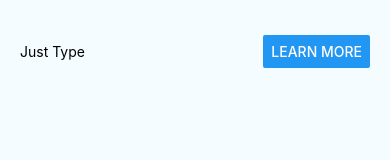
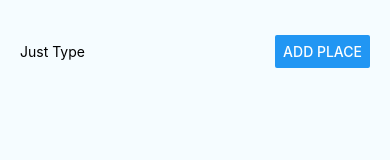
Before and after one commit to cartond/maps-checkin, a React Native app: screen / in a window 390 px wide. Shown: the top 160 px of the page. Built offline with nearby package versions, Linux system fonts and the light colour scheme.

Commit message:
Use components instead of a messy JSX

```diff
--- a/App.js
+++ b/App.js
@@ -6,54 +6,30 @@
  * @flow
  */
 
-import React, {Component} from 'react';
-import {Button, StyleSheet, Text, View, TextInput} from 'react-native';
+import React, { Component } from 'react';
+import { StyleSheet, View } from 'react-native';
+
+import ListItem from './src/components/ListItem/ListItem'
+import PlaceInput from './src/components/Input/PlaceInput/PlaceInput'
 
 export default class App extends Component {
   state = {
-    placeName: '',
     places: []
   }
 
-  placeNameChangedHandler = (placeName) => {
-    this.setState({placeName})
-  }
-
-  placeSubmitHandler = () => {
-    if(this.state.placeName.trim() === ""){
-      return;
-    }
-
+  placeAddedHandler = placeName => {
     this.setState(prevState => {
       return {
-        places: prevState.places.concat(this.state.placeName.trim())
+        places: prevState.places.concat(placeName)
       }
-    })
-  }
+    });
+  };
 
   render() {
-    const placesOutput = this.state.places.map((place, i) =>
-      <Text key={i}>{place}</Text>
-    )
     return (
       <View style={styles.container}>
-        <View style={styles.inputContainer}>
-          <TextInput
-            style={styles.placeInput}
-            value={this.state.placeName}
-            onChangeText={this.placeNameChangedHandler}
-            placeholder="Just Type"
-            />
-          <Button
-           style={styles.placeButton}
-            onPress={this.placeSubmitHandler}
-            title="Learn More"
-            accessibilityLabel="Learn more about this purple button"
-          />
-        </View>
-        <View>
-          {placesOutput}
-        </View>
+        <PlaceInput onPlaceAdded={this.placeAddedHandler} />
+        <ListItem places={this.state.places} />
       </View>
     );
   }
@@ -69,17 +45,8 @@
     justifyContent: 'flex-start',
     alignItems: "center",
   },
-  inputContainer: {
-    // flex: 1,
-    width: '100%',
-    flexDirection: 'row',
-    justifyContent: 'space-between',
-    alignItems: 'center'
-  },
-  placeInput: {
-    width: '70%'
-  },
-  placeButton: {
-    width: '30%'
+
+  listContainer: {
+    width: '100%'
   }
 });
--- /dev/null
+++ b/src/components/Input/PlaceInput/PlaceInput.js
@@ -0,0 +1,62 @@
+import React, { Component } from 'react';
+import { View, TextInput, Button, StyleSheet } from 'react-native'
+
+
+class PlaceInput extends Component {
+  state = {
+    placeName: '',
+  }
+
+  placeNameChangedHandler = (placeName) => {
+    this.setState({placeName})
+  }
+
+  placeSubmitHandler = () => {
+    alert(this.state.placeName)
+    if(this.state.placeName.trim() === ""){
+      return;
+    }
+
+    this.props.onPlaceAdded(this.state.placeName.trim());
+    this.placeNameChangedHandler('')
+  }
+
+  render() {
+    return (
+      <View style={styles.inputContainer}>
+        <TextInput
+          style={styles.placeInput}
+          value={this.state.placeName}
+          onChangeText={() => {this.placeNameChangedHandler()}}
+          placeholder="Just Type"
+        />
+        <Button
+          title="Add Place"
+          style={styles.placeButton}
+          onPress={this.placeSubmitHandler}
+          accessibilityLabel="Add the place from your input"
+        />
+     </View>
+    );
+  }
+}
+
+const styles = StyleSheet.create({
+  inputContainer: {
+    // flex: 1,
+    width: '100%',
+    flexDirection: 'row',
+    justifyContent: 'space-between',
+    alignItems: 'center'
+  },
+
+  placeInput: {
+    width: '70%'
+  },
+
+  placeButton: {
+    width: '30%'
+  }
+})
+
+export default PlaceInput;
--- /dev/null
+++ b/src/components/ListItem/ListItem.js
@@ -0,0 +1,22 @@
+import React from 'react';
+import { View, Text, StyleSheet } from 'react-native'
+
+
+const listItem = (props) => (
+  <View styles={styles.listItem}>
+    <Text>
+      {props.placeName}
+    </Text>
+  </View>
+);
+
+const styles = StyleSheet.create({
+  listItem: {
+    width: '100%',
+    margin: 5,
+    padding: 10,
+    backgroundColor: '#eee'
+  }
+})
+
+export default listItem;
```
Also changed, not shown: src/components/Input/PlaceList/PlaceList.js (added, +23 -0 lines).
